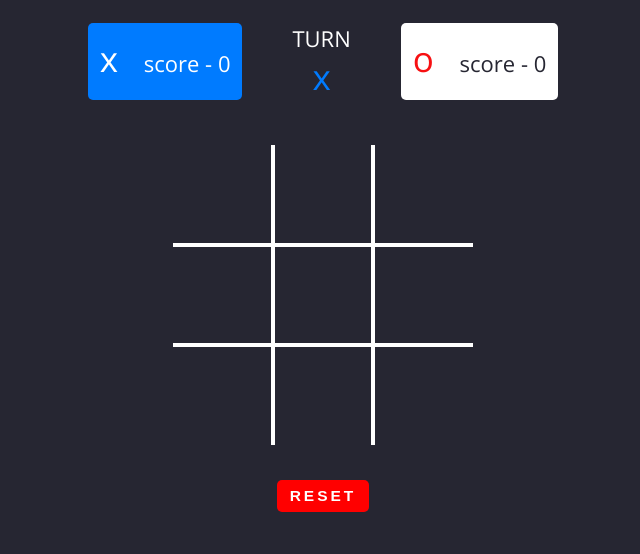
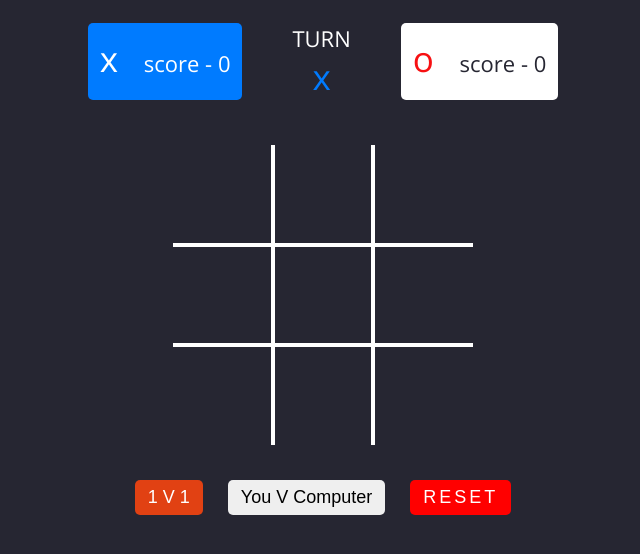
Before and after one commit to pratiic/tic-tac-toe, a plain HTML site: page index.html in a window 1280 px wide. Shown: the part 110-664 px from the top of the page, without its empty margins (317-957 px from the left). Drawn offline with nearby package versions, Linux system fonts and the light colour scheme.

Commit message:
added mode select buttons

```diff
--- a/index.html
+++ b/index.html
@@ -41,7 +41,7 @@
 			<span class="heading-tac">o</span> toe
 		</h1>
 
-		<div class="game-menu">
+		<div class="game-menu-upper">
 			<div class="tic-side turn-player">
 				<div class="winning-tag tic-winning-tag">won</div>
 				<span class="menu-tic">x</span> score -
@@ -73,7 +73,14 @@
 			<div class="spot spot-bottom spot-side-right" id="spot9"></div>
 		</div>
 
-		<button class="reset-button">reset</button>
+		<div class="game-menu-lower">
+			<button class="mode-select mode-select-1v1 selected">1 v 1</button>
+			<button class="mode-select mode-select-youvcomputer">
+				you v computer
+			</button>
+
+			<button class="reset-button">reset</button>
+		</div>
 
 		<script type="module" src="src/javascript/index.js"></script>
 	</body>
--- a/src/scss/_tic-tac-toe.scss
+++ b/src/scss/_tic-tac-toe.scss
@@ -21,7 +21,7 @@
 	}
 }
 
-.game-menu {
+.game-menu-upper {
 	display: flex;
 	justify-content: center;
 	padding: 4.5rem 0;
@@ -260,20 +260,45 @@
 	}
 }
 
-.reset-button {
+.game-menu-lower {
+	display: flex;
+	justify-content: center;
+	align-items: center;
+
+	button {
 		border: none;
 		outline: none;
 		padding: 0.7rem 1.3rem;
 		font-size: 1.55rem;
 		text-transform: uppercase;
 		border-radius: 5px;
+		cursor: pointer;
+		font-size: 1.8rem;
+		font-weight: 500;
+	}
+
+	.mode-select {
+		text-transform: capitalize;
+
+		&.mode-select-1v1 {
+			margin-right: 2.5rem;
+		}
+
+		&.selected {
+			background-color: #e14113;
+			color: white;
+		}
+
+		&.mode-select-youvcomputer {
+			cursor: not-allowed;
+		}
+	}
+
+	.reset-button {
 		background-color: red;
 		color: white;
-	display: block;
-	margin: auto;
 		letter-spacing: 3px;
-	font-weight: 700;
-	cursor: pointer;
+		margin-left: 2.5rem;
 
 		&:hover {
 			background-color: lighten(red, 3%);
@@ -283,3 +308,4 @@
 			background-color: darken(red, 10%);
 		}
 	}
+}
```
Also changed, not shown: dist/css/style.css. Lines whose indentation alone changed are shown as unchanged.
